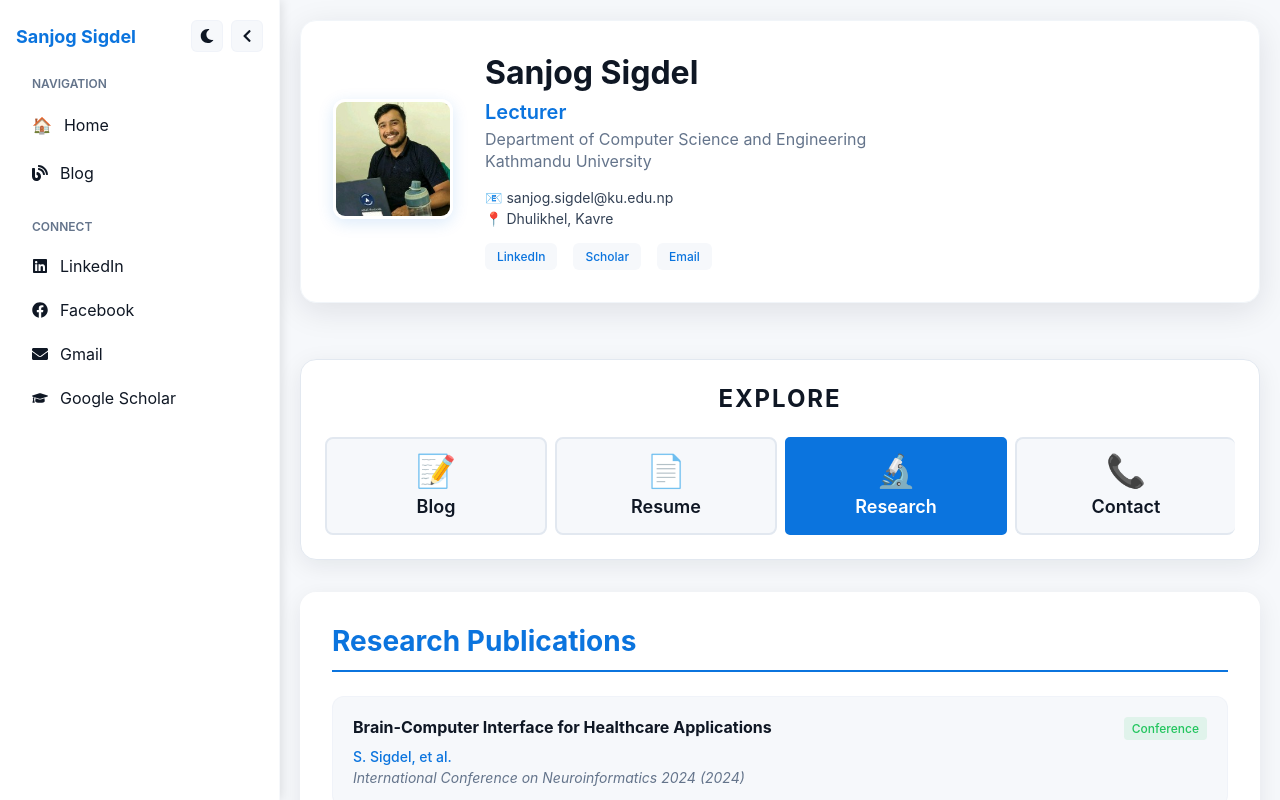
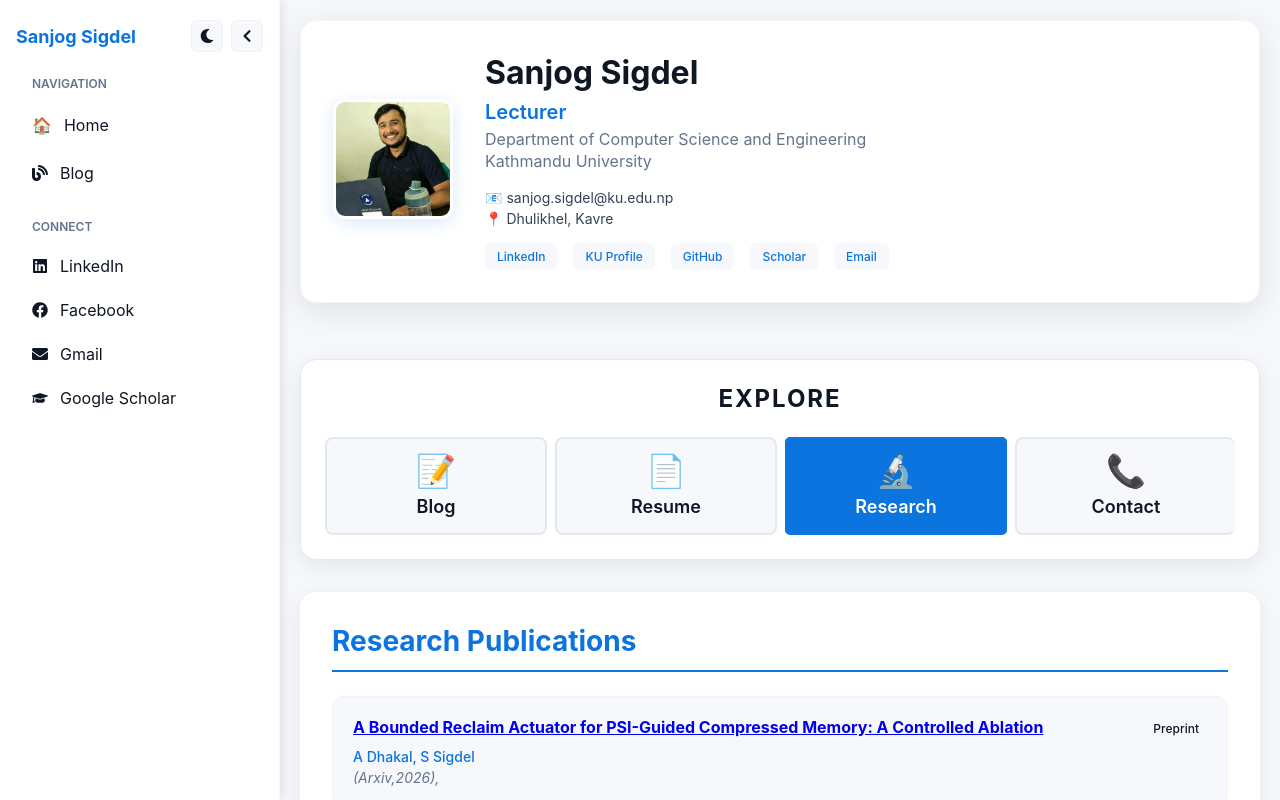
Before and after one commit to sigdelsanjog/resume-blog, a Next.js app: page / in a window 1280 px wide. Both pictures are taken after a click on the tab "Publications and projects". Built offline with nearby package versions, Linux system fonts and the light colour scheme.

Commit message:
Updated Research Journals and conference papers till October 2026

```diff
--- a/pages/index.js
+++ b/pages/index.js
@@ -34,25 +34,119 @@ export default function Home() {
 
   const researchPapers = [
     {
-      title: "Brain-Computer Interface for Healthcare Applications",
-      authors: "S. Sigdel, et al.",
-      venue: "International Conference on Neuroinformatics 2024",
-      year: "2024",
-      type: "Conference",
+      title:
+        "A Bounded Reclaim Actuator for PSI-Guided Compressed Memory: A Controlled Ablation",
+      authors: "A Dhakal, S Sigdel",
+      year: "2026",
+      type: "Preprint",
+      publisher: "Arxiv",
+      journalrank: "",
+      link: "https://arxiv.org/pdf/2608.13689",
     },
     {
-      title: "Crisis Information Systems: A Comprehensive Review",
-      authors: "S. Sigdel, A. Kumar",
-      venue: "Journal of Crisis Informatics",
-      year: "2023",
-      type: "Journal",
+      title:
+        "Predicting Tuberculosis Case Counts with Machine Learning Based on Climate and Air Pollution Factors in Nepal",
+      authors: "S Bhandari, RK Mahato, JJ Kaasbøll, S Sigdel, R Bista",
+      year: "2026",
+      type: "Conference",
+      publisher: "Springer Nature",
+      journalrank: "Q3",
+      link: "https://link.springer.com/chapter/10.1007/978-3-032-30982-2_12",
     },
     {
-      title: "High Performance Computing in Health Informatics",
-      authors: "S. Sigdel",
-      venue: "HPC Healthcare Symposium",
-      year: "2023",
+      title:
+        "A hybrid dense convolutional network and fuzzy inference system for pneumonia diagnosis with dynamic symptom tracking",
+      authors: "S Baral, R Bista, S Sigdel, JC Ferreira",
+      year: "2025",
+      type: "Journal",
+      publisher: "Plos one",
+      journalrank: "Q1",
+      link: "https://journals.plos.org/plosone/article?id=10.1371/journal.pone.0334899",
+    },
+
+    {
+      title:
+        "An Artificial Intelligence Driven Semantic Similarity-Based Pipeline for Rapid Literature",
+      authors: "A Dhakal, K Paudel, S Sigdel",
+      year: "2025",
+      type: "Preprint",
+      publisher: "Arxiv",
+      journalrank: "",
+      link: "https://arxiv.org/pdf/2509.15292",
+    },
+
+    {
+      title:
+        "Leveraging Machine Learning for Enhanced Bug Triaging in Open-Source Software Projects",
+      authors: "N Adhikari, R Bista, S Sigdel",
+      year: "2025",
+      type: "Preprint",
+      publisher: "IEEE",
+      journalrank: "",
+      link: "https://ieeexplore.ieee.org/abstract/document/11106424/",
+    },
+
+    {
+      title: "A Study Of Sudoku Solving Algorithms: Backtracking and Heuristic",
+      authors:
+        "A Bhattarai, D Uprety, P Pathak, SN Shrestha, S Narkarmi, S Sigdel",
+      year: "2025",
       type: "Conference",
+      publisher: "ICANOPT",
+      journalrank: "",
+      link: "https://arxiv.org/abs/2507.09708",
+    },
+    {
+      title:
+        "Enhancing Ethical Reasoning in Tiny Language Models via Fine-Tuning and Multi-Agent Consensus",
+      authors: "S Adhikari, S Sharma, D Lamichhane, S Sigdel",
+      year: "2025",
+      type: "Conference",
+      publisher: "NCCI",
+      journalrank: "",
+      link: "https://ncci.ku.edu.np/uploads/archive/1770520274687-Enhancing_Ethical_Reasoning_in_Tiny_Language_Models_via_Fine_Tuning_and_Multi_Agent_Consensus-Sushan-Adhikari.pdf",
+    },
+    {
+      title:
+        "Improving Evaluation Measures Using Ensemble Technique in Diabetes Dataset",
+      authors: "R Bista, B Sharma, S Khanal, S Sigdel, JC Ferreira",
+      year: "2025",
+      type: "Conference",
+      publisher: "Springer",
+      journalrank: "",
+      link: "https://link.springer.com/chapter/10.1007/978-3-031-78946-5_9",
+    },
+    {
+      title:
+        "Gait Analysis for Early Detection of Cardiovascular Diseases Using MPU-6050 Sensor: An Analytical Framework with Data Augmentation Algorithm",
+      authors: "R Bista, S Sigdel, JC Ferreira",
+      year: "2025",
+      type: "Conference",
+      publisher: "Springer Nature",
+      journalrank: "",
+      link: "https://link.springer.com/chapter/10.1007/978-3-031-78946-5_10",
+    },
+    {
+      title:
+        "Designing Crisis Intelligence System for Nepal: Towards Real-Time, Multi-Sectoral, Interoperable Emergency Coordination",
+      authors: "S Sanjog, P Dawadi",
+      year: "2025",
+      type: "Poster",
+      publisher:
+        "International Conference on Science and Technology Information Management System: Practices and Experiences",
+      journalrank: "",
+      link: "https://doi.org/10.13140/RG.2.2.32982.15682",
+    },
+    {
+      title:
+        "Extended Study of Gait Analysis in Identification of Cardiovascular Diseases",
+      authors: "R Bista, S Sigdel, JC Ferreira",
+      year: "2024",
+      type: "Journal",
+      publisher:
+        "International Journal of Computer Information Systems and Industrial Management Applications",
+      journalrank: "",
+      link: "https://www.researchgate.net/profile/Sanjog-Sigdel/publication/380896824_Extended_Study_of_Gait_Analysis_in_Identification_of_Cardiovascular_Diseases/links/665430bd0b0d2845745bec01/Extended-Study-of-Gait-Analysis-in-Identification-of-Cardiovascular-Diseases.pdf",
     },
   ];
 
@@ -179,14 +273,22 @@ export default function Home() {
               {researchPapers.map((paper, index) => (
                 <article key={index} className="research-paper">
                   <div className="paper-header">
-                    <h3>{paper.title}</h3>
+                    <h3>
+                      <a
+                        href={paper.link}
+                        target="_blank"
+                        rel="noopener noreferrer"
+                      >
+                        {paper.title}
+                      </a>
+                    </h3>
                     <span className={`paper-type ${paper.type.toLowerCase()}`}>
                       {paper.type}
                     </span>
                   </div>
                   <p className="paper-authors">{paper.authors}</p>
                   <p className="paper-venue">
-                    {paper.venue} ({paper.year})
+                    ({paper.publisher},{paper.year}), {paper.journalrank}
                   </p>
                 </article>
               ))}
@@ -297,10 +399,12 @@ export default function Home() {
                       >
                         LinkedIn
                       </a>
-                      <a
-                        href="https://scholar.google.com/citations?hl=en&user=c24maKAAAAAJ"
-                        target="_blank"
-                      >
+                      <a href="https://ku.edu.np/contact-detail/sanjog-sigdel">
+                        KU Profile
+                      </a>
+                      <a href="https://github.com/sigdelsanjog">GitHub</a>
+
+                      <a href="https://scholar.google.com/citations?hl=en&user=c24maKAAAAAJ">
                         Scholar
                       </a>
                       <a href="mailto:sanjog.sigdel@ku.edu.np">Email</a>
```
Also changed, not shown: 1 other file (tests, documents, lock files or other folders).
